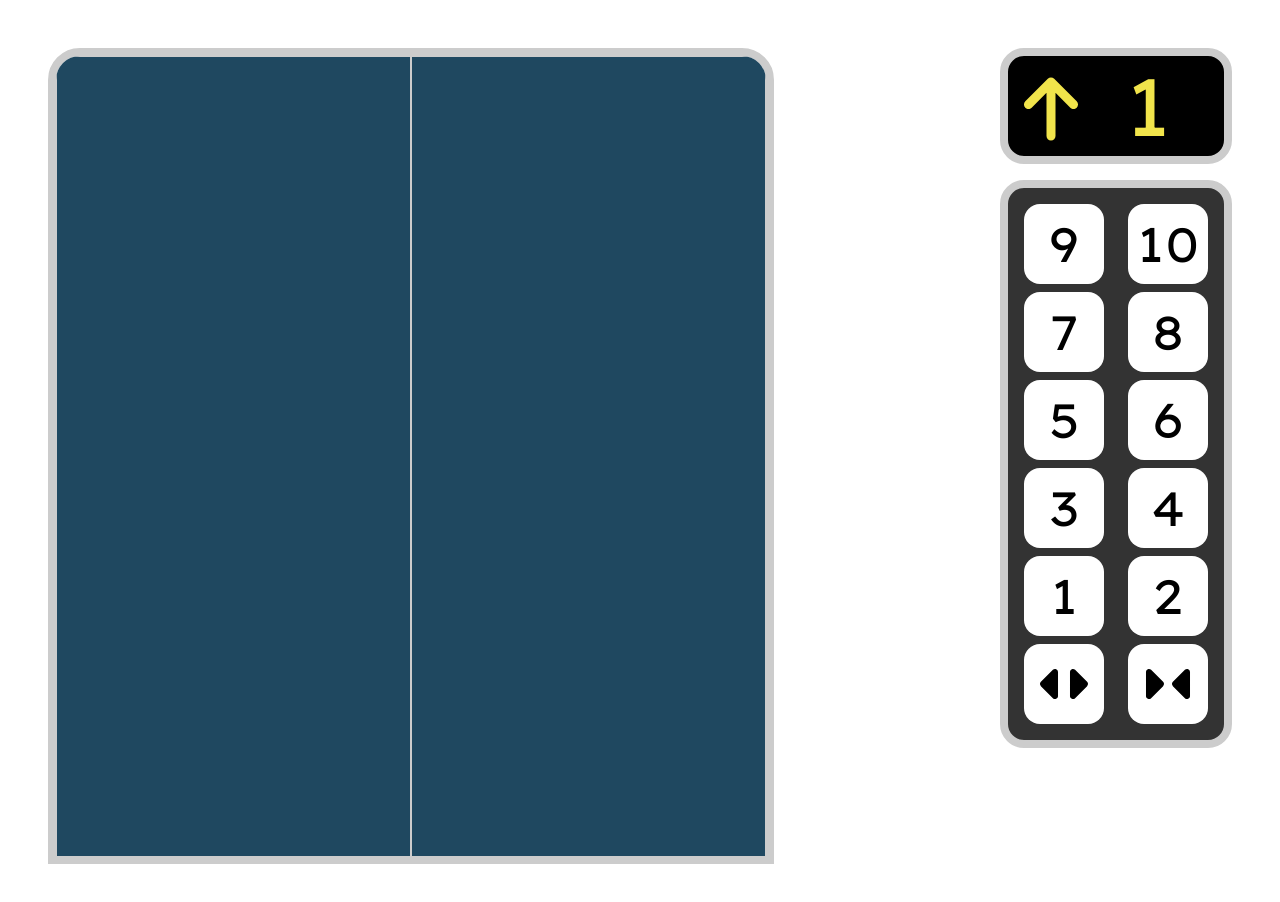
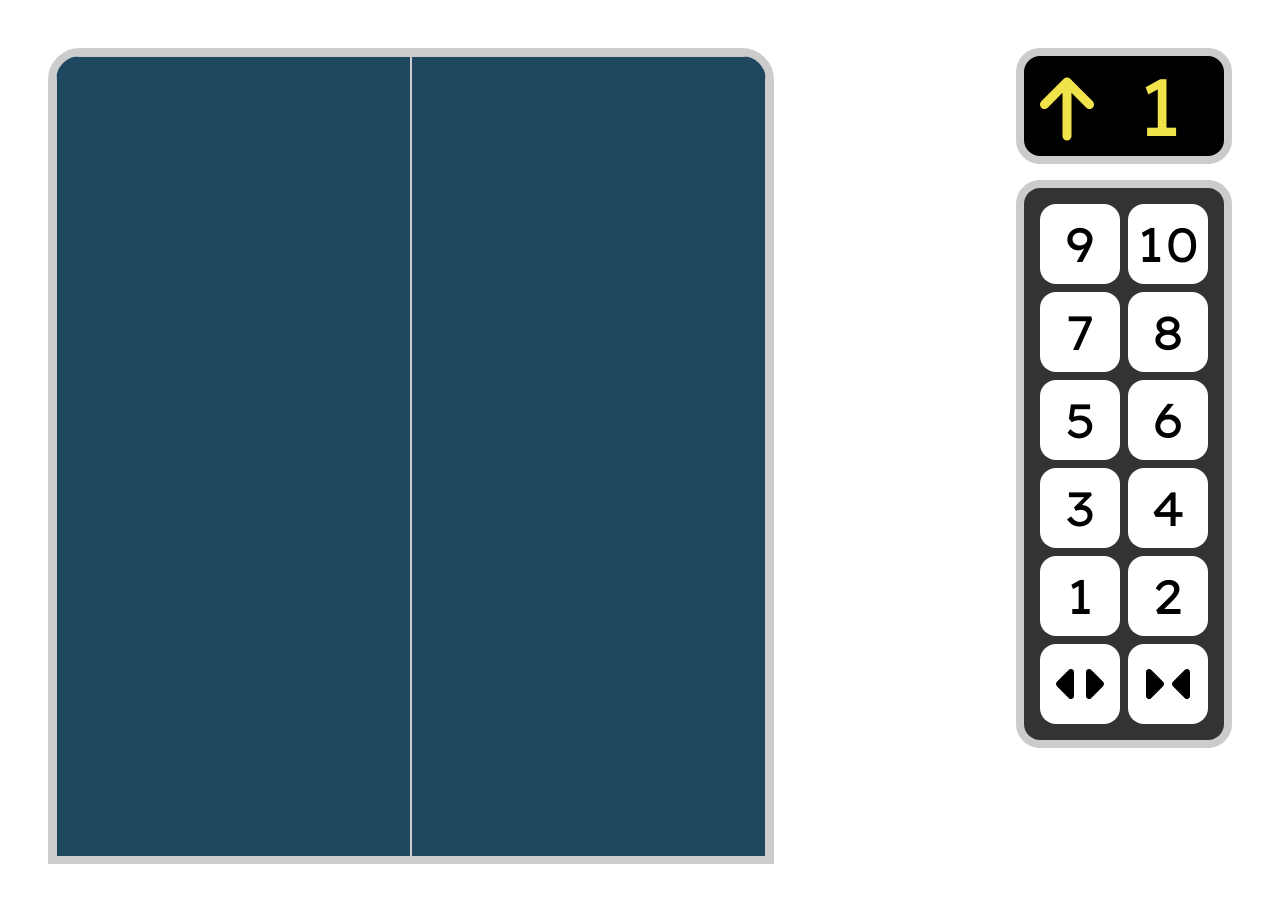
Before and after one commit to sano-home/elevator, a React (Create React App) app: page / in a window 1280 px wide. Shown: the top 902 px of the page. Built offline with nearby package versions, Linux system fonts and the light colour scheme.

Commit message:
Fix style

```diff
--- a/src/components/Elevator/parts/ControlPanel/index.css
+++ b/src/components/Elevator/parts/ControlPanel/index.css
@@ -2,8 +2,8 @@
   display: flex;
   flex-direction: column;
   gap: 16px;
-  width: 232px;
-  min-width: 232px;
+  width: 216px;
+  min-width: 216px;
   font-family: "Lexend Giga", sans-serif;
 }
 
```
Also changed, not shown: 2 other files (tests, documents, lock files or other folders).
